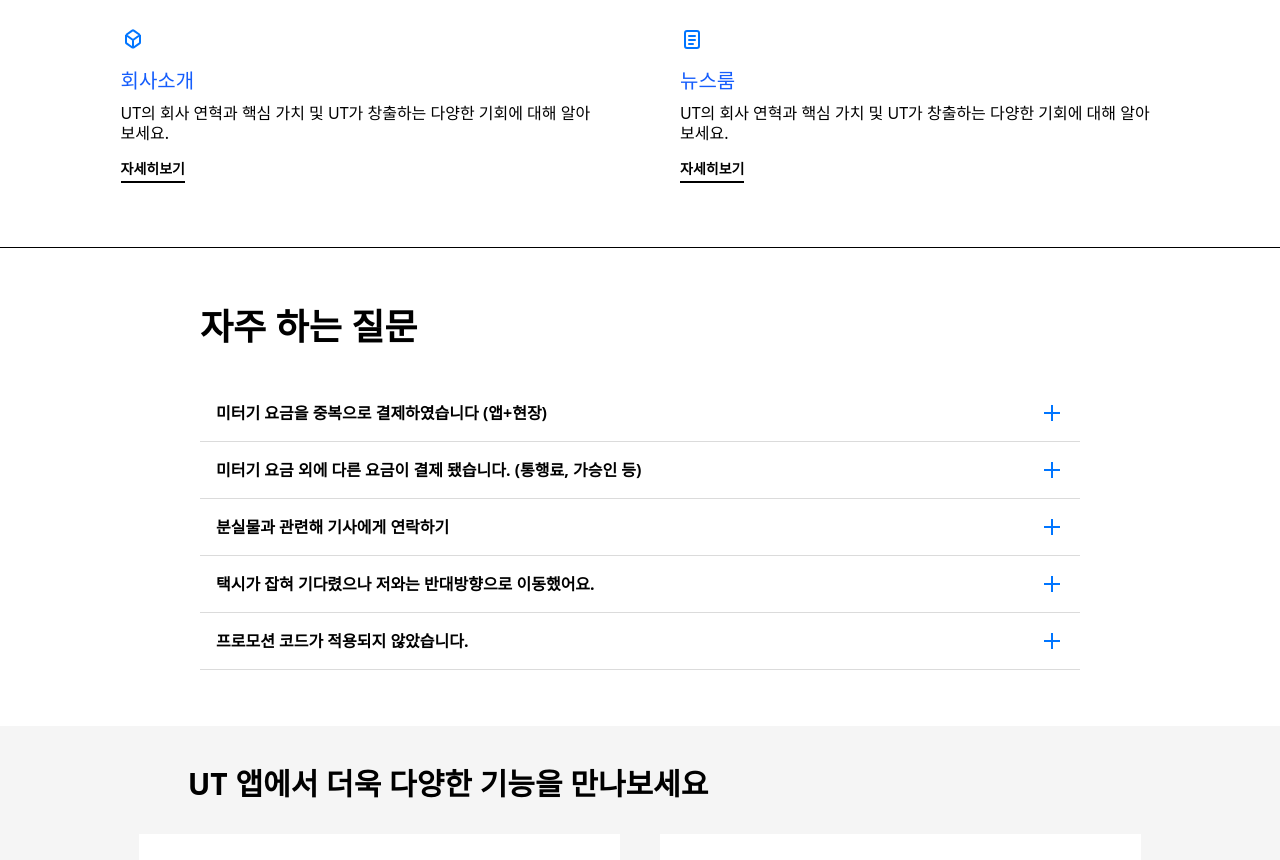
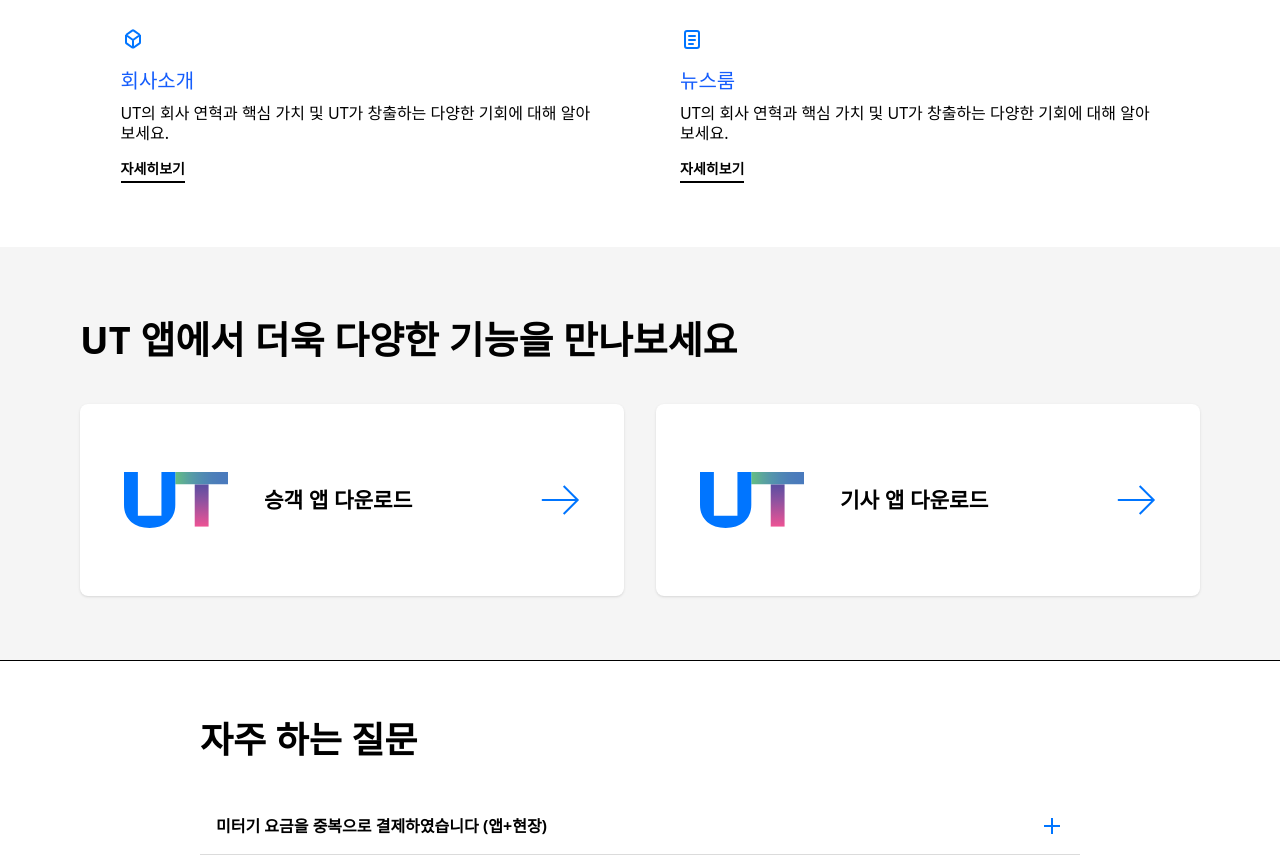
Before and after one commit to FRONTENDBOOTCAMP-15th/404-not-founders-2, a website built with Vite: page index.html in a window 1280 px wide. Shown: the part 525-1385 px from the top of the page. Built offline with nearby package versions, Linux system fonts and the light colour scheme; a web font is replaced by a local one.

Commit message:
download 병합

```diff
--- a/index.html
+++ b/index.html
@@ -154,6 +154,29 @@
       </div>
     </div>
     <!-- 다운로드 -->
+    <section class="bg-tertiary text-heading3-text py-16 max-md:py-14 max-sm:py-10">
+      <div class="max-w-6xl mx-auto px-4 text-left max-md:px-8 max-sm:px-6">
+        <h2 class="font-bold mb-9 text-heading2-text text-contentPrimary max-md:text-heading3-text max-sm:text-heading4-text">UT 앱에서 더욱 다양한 기능을 만나보세요</h2>
+        <div class="grid grid-cols-1 md:grid-cols-2 gap-8">
+          <a href="#" class="bg-secondary flex items-center md:flex-row md:flex-nowrap justify-between rounded-lg shadow p-6 md:p-11 hover:shadow-lg transition">
+            <figure class="flex items-center space-x-9 sm:space-x-9">
+              <img src="/img/logo.svg" alt="UT 로고" />
+              <figcaption class="text-heading4-text font-bold">승객 앱 다운로드</figcaption>
+            </figure>
+            <img src="/img/arrow.svg" alt="다운로드 화살표 " />
+          </a>
+
+          <a href="#" class="bg-secondary flex items-center md:flex-row md:flex-nowrap justify-between rounded-lg shadow p-6 md:p-11 hover:shadow-lg transition">
+            <figure class="flex items-center space-x-9">
+              <img src="/img/logo.svg" alt="UT 로고" />
+              <figcaption class="text-heading4-text font-bold">기사 앱 다운로드</figcaption>
+            </figure>
+            <img src="/img/arrow.svg" alt="다운로드 화살표" />
+          </a>
+        </div>
+      </div>
+    </section>
+
     <hr />
     <!-- faq 영역 -->
     <section class="my-10 px-6 md:my-14 md:px-8 xl-my-16 xl:px-[200px]">
```
